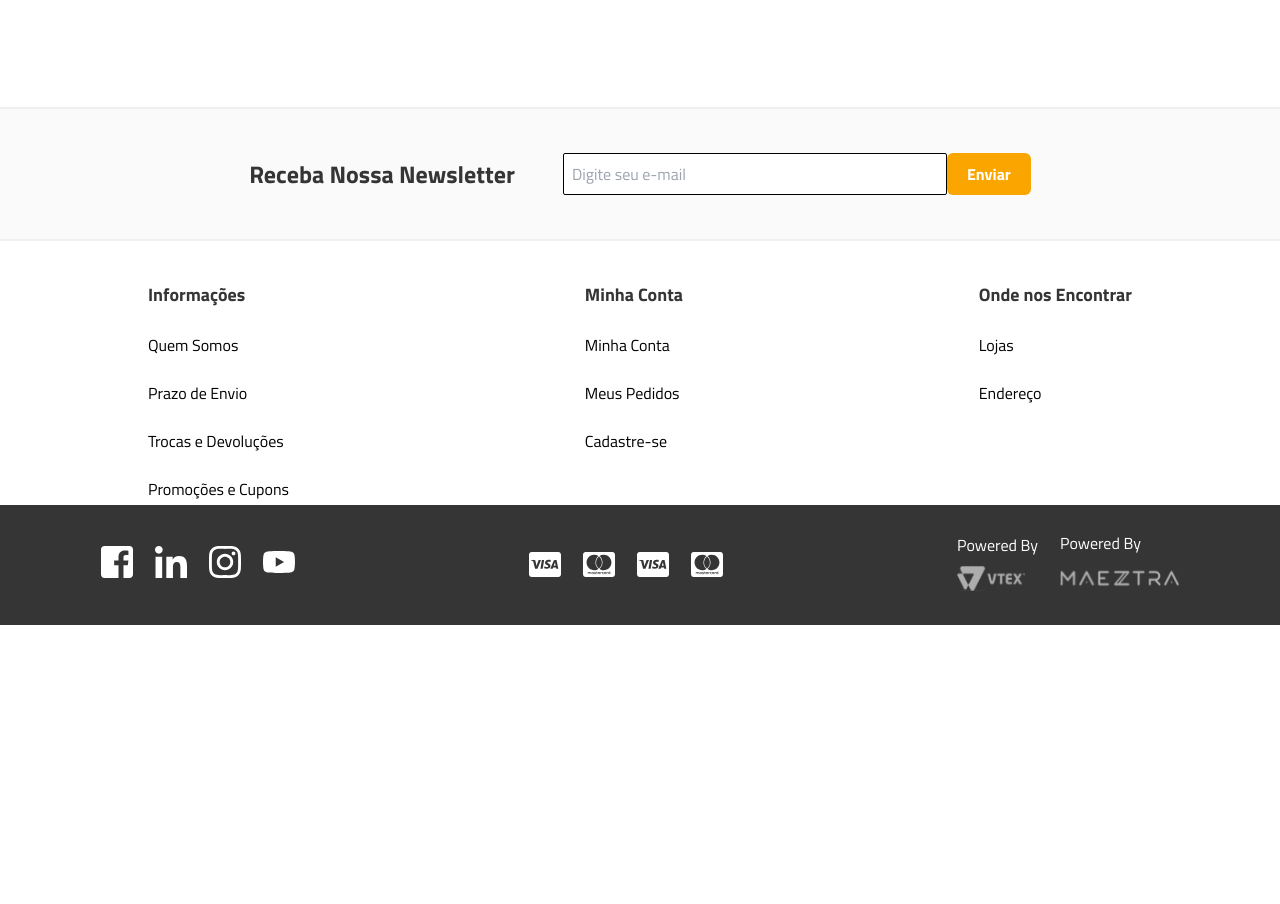
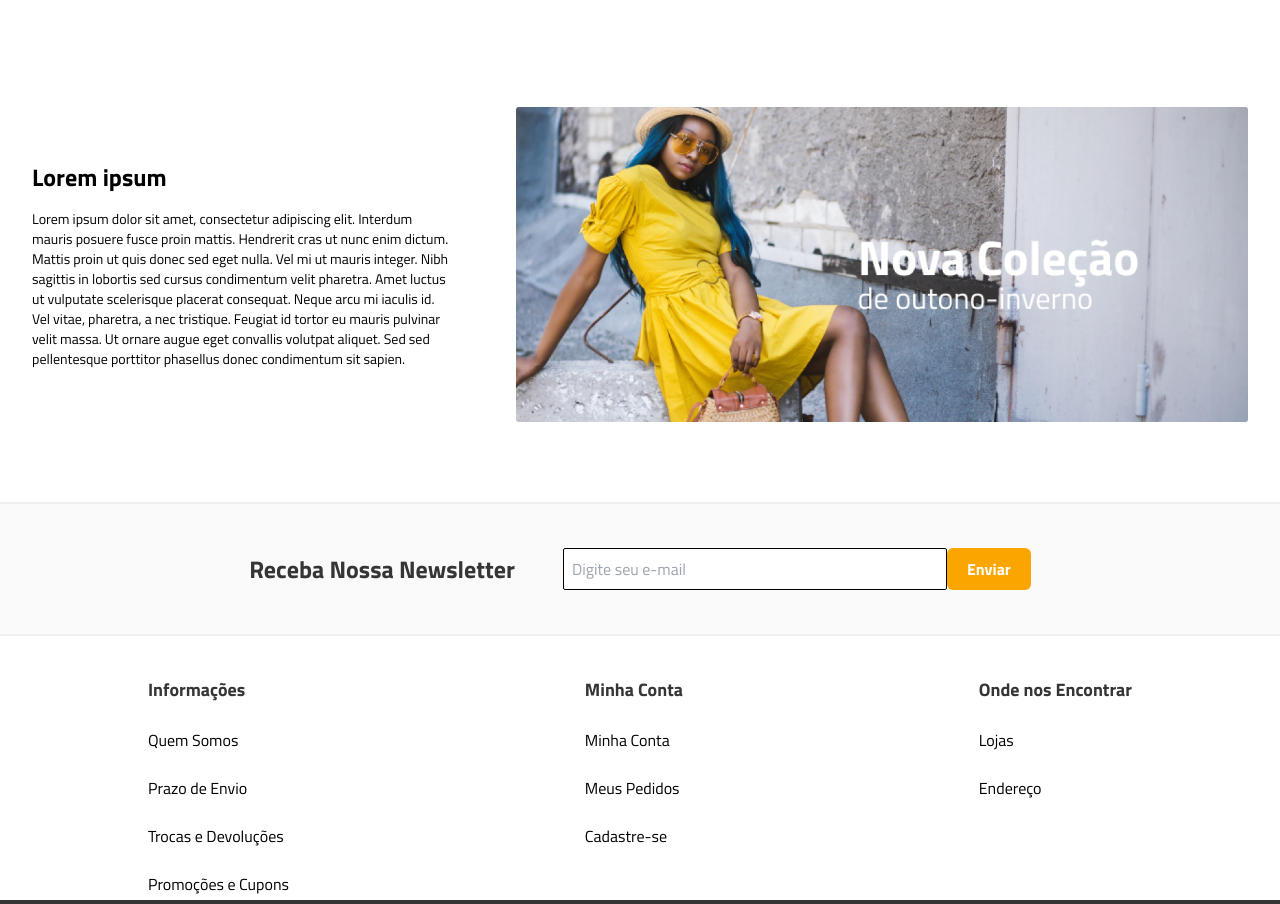
Before and after one commit to robs-am/desafio-maeztra, a React (Vite) app: page / in a window 1280 px wide. Shown: the part 947-1851 px from the top of the page. Before the commit the page ends 1572 px from the top, so only its background shows below. Built offline with nearby package versions, Linux system fonts and the light colour scheme.

Commit message:
feat: finaliza newsletter

```diff
--- a/src/App.tsx
+++ b/src/App.tsx
@@ -4,6 +4,7 @@ import TipBar from './components/TipBar/TipBar'
 import Brands from './components/Brands/Brands'
 import Footer from './components/Footer/Footer'
 import Newsletter from './components/Newsletter/Newsletter'
+import BannerText from './components/BannerText/BannerText'
 
 
 
@@ -23,6 +24,9 @@ function App() {
       <div className="mb-20">
         <Brands />
       </div>
+      <div className="mb-20">
+        <BannerText />
+      </div>
       <Newsletter />
       <Footer />
     </>
--- /dev/null
+++ b/src/components/BannerText/BannerText.tsx
@@ -0,0 +1,22 @@
+import React from 'react'
+
+import { bannerWithText, BannerTextMob, BannerTextDesk } from '../../data'
+
+const BannerText = () => {
+  return (
+    <section>
+      <div className="banner-with_text__content flex flex-col mb-10 gap-6 px-8 lg:flex lg:flex-row lg:justify-center lg:gap-16">
+        <div className="banner-with_text__info flex flex-col gap-4 max-w-[270px] lg:max-w-[420px] lg:justify-center">
+          <h1 className="text-black text-2xl font-bold">{bannerWithText.title}</h1>
+          <p className="text-sm font-normal">{bannerWithText.desc}</p>
+        </div>
+        <div className="banner-with_text__img">
+          <img src={BannerTextMob} alt="Imagem Mobile" className="lg:hidden" />
+          <img src={BannerTextDesk} alt="Imagem Desktop" className="hidden lg:block" />
+        </div>
+      </div>
+    </section>
+  )
+}
+
+export default BannerText
--- a/src/components/Footer/global.css
+++ b/src/components/Footer/global.css
@@ -3,6 +3,7 @@
 }
 .footer__main--mobile {
   padding-top: 33px;
+  padding-bottom: 57px;
 }
 
 .footer__main--mobile--item--list {
--- a/src/components/Newsletter/Newsletter.tsx
+++ b/src/components/Newsletter/Newsletter.tsx
@@ -10,7 +10,7 @@ const Newsletter = () => {
           <h2 className="news-title text-2xl font-bold text-lighterBlack">Receba Nossa Newsletter</h2>
 
           <form action="#" method="post" className="flex gap-5 lg:gap-0">
-            <input className="pl-2 border-[1px] border-black rounded-sm min-w-[200px] lg:min-w-96 py-2 " type="email" name="email" id="email" placeholder="Digite seu e-mail" />
+            <input className="pl-2 border-[1px] border-black rounded-sm min-w-[200px] lg:min-w-96 py-2 " type="email" name="email" id="email" placeholder="Digite seu e-mail" required />
             <Button text="Enviar" className="text-white-default font-bold px-5 rounded-md" />
           </form>
         </div>
--- a/src/data.jsx
+++ b/src/data.jsx
@@ -10,6 +10,8 @@ export { default as Mastercard } from './assets/footer/mastercard.svg';
 export { default as Visa } from './assets/footer/visa.svg';
 export { default as Maeztra } from './assets/footer/maeztra.svg';
 export { default as Vtex } from './assets/footer/vtex.svg';
+export { default as BannerTextDesk } from './assets/bannertext/banner-text-desk.png';
+export { default as BannerTextMob } from './assets/bannertext/banner-text-mob.png';
 
 export const benefitsBar = {
   title: 'Acompanhe as melhores promoções disponíveis aqui na Maeztra.',
@@ -87,3 +89,8 @@ export const navFooter = [
     ],
   },
 ];
+
+export const bannerWithText = {
+  title: 'Lorem ipsum',
+  desc: 'Lorem ipsum dolor sit amet, consectetur adipiscing elit. Interdum mauris posuere fusce proin mattis. Hendrerit cras ut nunc enim dictum. Mattis proin ut quis donec sed eget nulla. Vel mi ut mauris integer. Nibh sagittis in lobortis sed cursus condimentum velit pharetra. Amet luctus ut vulputate scelerisque placerat consequat. Neque arcu mi iaculis id. Vel vitae, pharetra, a nec tristique. Feugiat id tortor eu mauris pulvinar velit massa. Ut ornare augue eget convallis volutpat aliquet. Sed sed pellentesque porttitor phasellus donec condimentum sit sapien.',
+};
```
Also changed, not shown: src/assets/bannertext/banner-text-desk.png (added), src/assets/bannertext/banner-text-mob.png (added).
